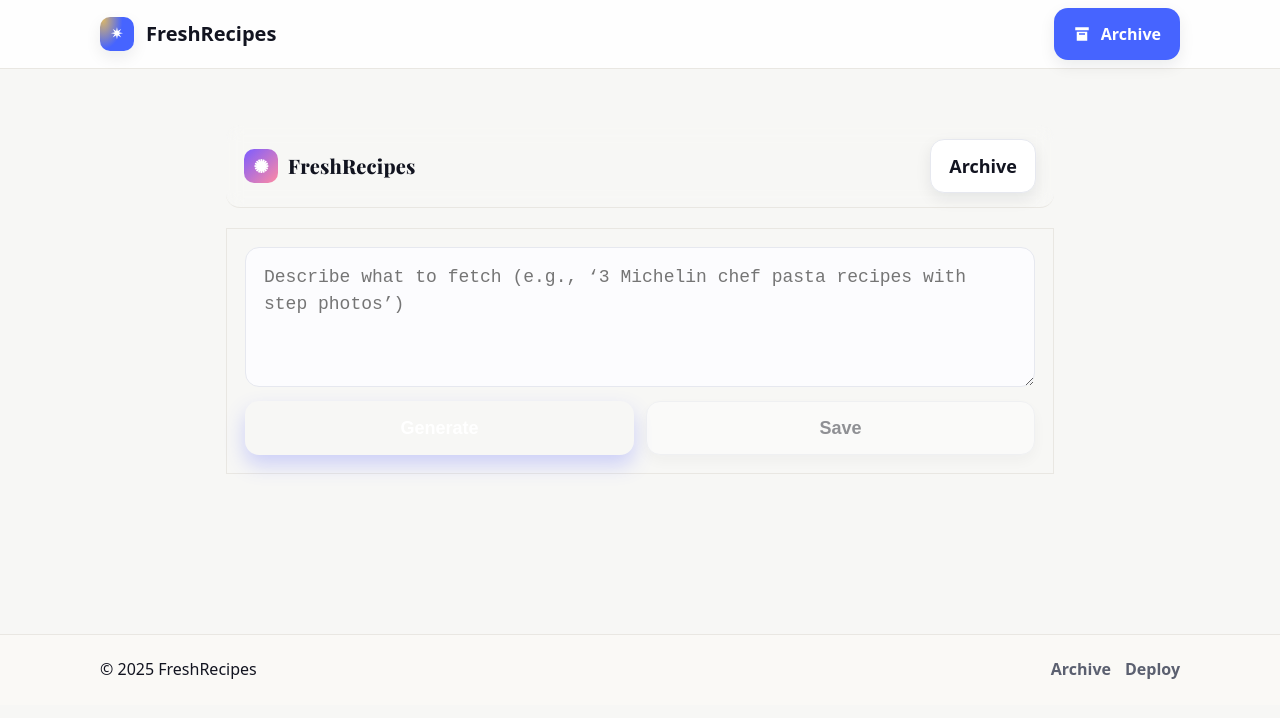
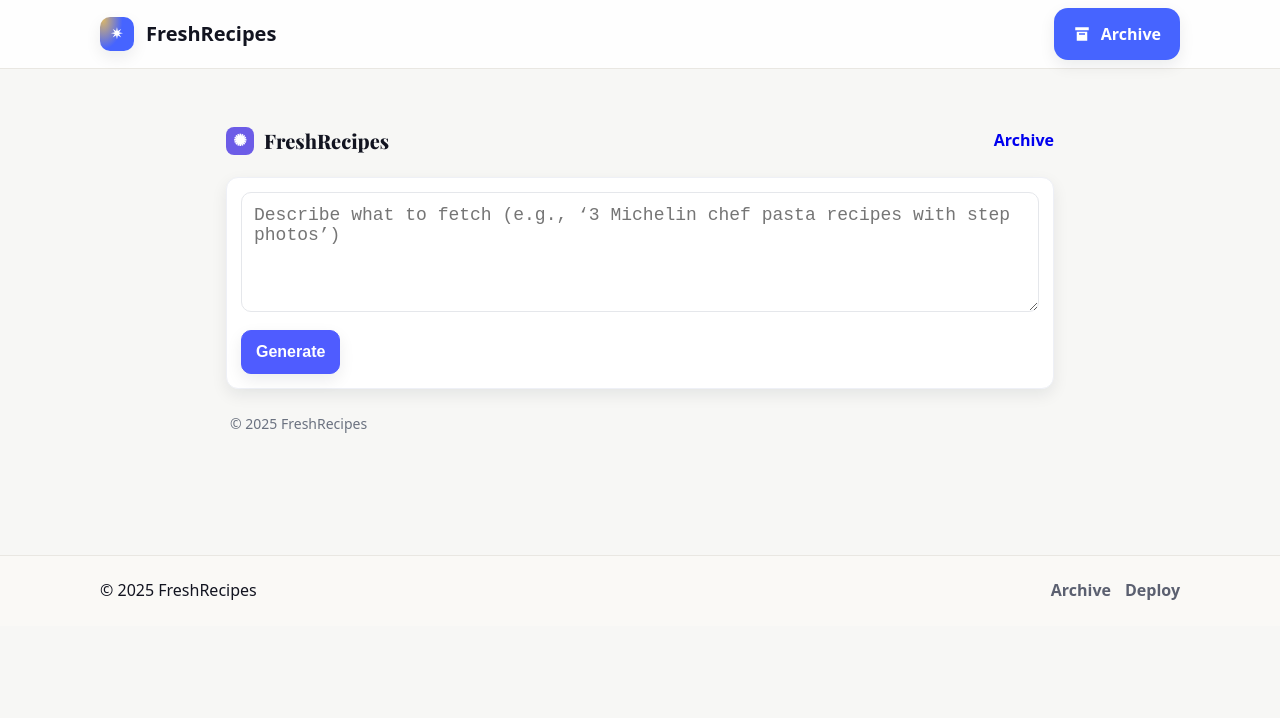
Before and after one commit to Apttyman/freshrecipes, a Next.js app: page / in a window 1280 px wide. Shown: the top 718 px of the page. Built offline with nearby package versions, Linux system fonts and the light colour scheme.

Commit message:
Update page.tsx

```diff
--- a/app/page.tsx
+++ b/app/page.tsx
@@ -28,7 +28,7 @@ export default function HomePage() {
       setRes(json)
       if (json?.html) requestAnimationFrame(enhanceImages)
     } catch {
-      setRes({ html: '', data: null, error: 'Request failed at network layer.' })
+      setRes({ html: '', data: null, error: 'Request failed. Try again.' })
     } finally {
       setLoading(false)
     }
@@ -43,7 +43,7 @@ export default function HomePage() {
       img.referrerPolicy = 'no-referrer'
       img.crossOrigin = 'anonymous'
       img.addEventListener('error', () => {
-        // Keep steps/text; just hide busted image
+        // keep steps/text; just hide busted image
         img.style.opacity = '0'
       })
     })
@@ -62,9 +62,9 @@ export default function HomePage() {
         }),
       })
       if (!r.ok) throw new Error('bad status')
-      toast('Saved to Archive')
+      alert('Saved to Archive')
     } catch {
-      // Fallback: let the user download the HTML immediately
+      // fallback download
       const blob = new Blob([res!.html], { type: 'text/html;charset=utf-8' })
       const url = URL.createObjectURL(blob)
       const a = document.createElement('a')
@@ -74,163 +74,81 @@ export default function HomePage() {
       a.click()
       a.remove()
       URL.revokeObjectURL(url)
-      toast('Downloaded HTML')
     }
   }
 
-  function toast(msg: string) {
-    const el = document.createElement('div')
-    el.textContent = msg
-    Object.assign(el.style, {
-      position: 'fixed',
-      bottom: '16px',
-      left: '50%',
-      transform: 'translateX(-50%)',
-      padding: '10px 14px',
-      background: '#121420',
-      color: '#fff',
-      borderRadius: '12px',
-      fontWeight: '700',
-      zIndex: '1000',
-    } as CSSStyleDeclaration)
-    document.body.appendChild(el)
-    setTimeout(() => el.remove(), 1400)
-  }
-
   return (
-    <div className="stack">
-      {/* Header (Archive button stays here) */}
-      <header className="site-header">
+    <div className="page">
+      {/* Header (unchanged) */}
+      <header className="header">
         <div className="brand">
-          <span className="app-badge" aria-hidden>✺</span>
-          <span className="app-name">FreshRecipes</span>
+          <span className="logo" aria-hidden>✺</span>
+          <span className="name">FreshRecipes</span>
         </div>
-        <nav className="nav">
-          <a className="btn btn-outline" href="/archive" aria-label="Open archive">
-            Archive
-          </a>
-        </nav>
+        <a className="link" href="/archive">Archive</a>
       </header>
 
-      {/* Query card */}
+      {/* Form card (ONLY Generate button; extra Save removed) */}
       <section className="card">
-        <div className="query-grid">
         <textarea
-            className="input textarea"
+          className="input"
           placeholder="Describe what to fetch (e.g., ‘3 Michelin chef pasta recipes with step photos’)"
           value={query}
           onChange={(e) => setQuery(e.target.value)}
         />
-          <div className="controls">
-            <button className="btn btn-primary" onClick={generate} disabled={loading}>
+        <div className="row">
+          <button className="btn primary" onClick={generate} disabled={loading}>
             {loading ? 'Generating…' : 'Generate'}
           </button>
-            <button
-              className="btn btn-outline"
-              onClick={saveAllToArchive}
-              disabled={!res?.html}
-              aria-disabled={!res?.html}
-              title={!res?.html ? 'Generate first to enable saving' : 'Save this render'}
-            >
-              Save
-            </button>
-            {/* Removed the extra Open Archive button here by request */}
-          </div>
         </div>
       </section>
 
-      {/* Error card */}
+      {/* Error (unchanged) */}
       {res?.error && (
-        <section className="card rendered" role="status" aria-live="polite">
-          <div className="canvas">
-            <strong>Error:</strong> {res.error}
-          </div>
+        <section className="card">
+          <div className="error"><strong>Error:</strong> {res.error}</div>
         </section>
       )}
 
-      {/* Rendered HTML card */}
+      {/* Rendered result (keeps its Save & Archive controls) */}
       {res?.html && (
-        <section className="card rendered">
-          <div className="toolbar">
-            <button className="btn btn-outline" onClick={saveAllToArchive}>
-              Save
-            </button>
-            <a className="btn btn-primary" href="/archive">Archive</a>
+        <section className="card">
+          <div className="row end">
+            <button className="btn" onClick={saveAllToArchive}>Save</button>
+            <a className="btn primary" href="/archive">Archive</a>
           </div>
-          <div ref={htmlRef} className="canvas" dangerouslySetInnerHTML={{ __html: res.html }} />
+          <div ref={htmlRef} className="render" dangerouslySetInnerHTML={{ __html: res.html }} />
         </section>
       )}
 
-      {/* Page styles */}
+      {/* Footer with extra links removed (no Archive/Deploy here) */}
+      <footer className="footer">
+        © {new Date().getFullYear()} FreshRecipes
+      </footer>
+
+      {/* very light baseline styles you already had; not a redesign */}
       <style jsx>{`
-        :root {
-          --bg: #f8f9fb;
-          --card: #ffffff;
-          --ink: #0f1222;
-          --muted: #6b7280;
-          --primary: #4f5cff;
-          --ring: rgba(79, 92, 255, 0.35);
-          --shadow: 0 10px 30px rgba(15, 18, 34, 0.06);
-          --radius: 18px;
-        }
-        * { box-sizing: border-box; }
-        html, body { height: 100%; }
-        body { margin: 0; background: var(--bg); color: var(--ink); font-family: ui-sans-serif, system-ui, -apple-system, Segoe UI, Roboto, 'Helvetica Neue', Arial; }
+        .page { max-width: 860px; margin: 0 auto; padding: 16px; }
+        .header { display: flex; justify-content: space-between; align-items: center; padding: 8px 0; }
+        .brand { display: flex; align-items: center; gap: 10px; font-weight: 800; }
+        .logo { width: 28px; height: 28px; display: grid; place-items: center; background: #6c5ce7; color: #fff; border-radius: 8px; font-size: 16px; }
+        .name { font-family: 'Playfair Display', ui-serif, Georgia, serif; font-size: 20px; }
+        .link { text-decoration: none; font-weight: 700; }
 
-        .stack { max-width: 860px; margin: 0 auto; padding: 24px 16px 80px; display: flex; flex-direction: column; gap: 20px; }
+        .card { background: #fff; border: 1px solid #eef0f6; border-radius: 12px; padding: 14px; margin-top: 12px; }
+        .input { width: 100%; min-height: 120px; padding: 12px; border-radius: 10px; border: 1px solid #e5e7eb; outline: none; }
+        .row { display: flex; gap: 10px; margin-top: 10px; }
+        .row.end { justify-content: flex-end; }
 
-        .site-header {
-          display: flex; align-items: center; justify-content: space-between;
-          background: var(--card); padding: 14px 18px; border-radius: 14px;
-          box-shadow: var(--shadow);
-        }
-        .brand { display: flex; align-items: center; gap: 10px; font-weight: 800; font-size: 20px; }
-        .app-badge {
-          display: inline-grid; place-items: center; width: 34px; height: 34px;
-          border-radius: 10px; background: linear-gradient(135deg, #7c5cff, #ff8aa3);
-          color: white; font-size: 18px;
-        }
-        .app-name { font-family: 'Playfair Display', ui-serif, Georgia, serif; letter-spacing: 0.2px; }
-        .nav { display: flex; gap: 10px; }
+        .btn { height: 44px; padding: 0 14px; border-radius: 10px; border: 1px solid #e5e7eb; background: #fff; font-weight: 800; cursor: pointer; }
+        .btn:disabled { opacity: .5; cursor: not-allowed; }
+        .primary { background: #4f5cff; color: #fff; border-color: #4f5cff; }
 
-        .card {
-          background: var(--card); border-radius: var(--radius); box-shadow: var(--shadow);
-          padding: 18px;
-        }
-        .query-grid { display: grid; gap: 14px; }
-        .input.textarea {
-          width: 100%; min-height: 140px; padding: 16px 18px; border-radius: 14px;
-          border: 1px solid #e6e8ef; outline: none; font-size: 18px; line-height: 1.5;
-          background: #fcfcfe;
-        }
-        .input.textarea:focus { border-color: var(--primary); box-shadow: 0 0 0 6px var(--ring); }
-        .controls { display: grid; grid-template-columns: 1fr 1fr; gap: 12px; }
-        @media (min-width: 720px) { .controls { grid-template-columns: 1fr 1fr; } }
+        .error { color: #b00020; }
 
-        .btn {
-          appearance: none; border: 1px solid transparent; border-radius: 14px;
-          height: 54px; padding: 0 18px; font-weight: 800; font-size: 18px;
-          display: inline-grid; place-items: center; cursor: pointer; transition: transform .04s ease, box-shadow .2s ease, opacity .2s ease;
-        }
-        .btn:active { transform: translateY(1px); }
-        .btn[disabled], .btn[aria-disabled="true"] { opacity: .45; cursor: not-allowed; }
+        .render { border: 1px solid #eef0f6; border-radius: 10px; padding: 10px; margin-top: 10px; }
 
-        .btn-primary {
-          background: var(--primary); color: #fff; box-shadow: 0 10px 20px rgba(79, 92, 255, .25);
-        }
-        .btn-primary:hover { box-shadow: 0 12px 26px rgba(79, 92, 255, .3); }
-
-        .btn-outline {
-          background: #fff; color: var(--ink); border-color: #e6e8ef;
-        }
-        .btn-outline:hover { border-color: var(--primary); box-shadow: 0 0 0 5px var(--ring); }
-
-        .rendered .toolbar {
-          display: flex; gap: 10px; justify-content: flex-end; margin-bottom: 10px;
-        }
-        .canvas {
-          background: #fff; border: 1px solid #eef0f6; border-radius: 14px; padding: 14px;
-        }
+        .footer { color: #6b7280; font-size: 14px; padding: 24px 4px; }
       `}</style>
     </div>
   )
```
Lines whose indentation alone changed are shown as unchanged.
